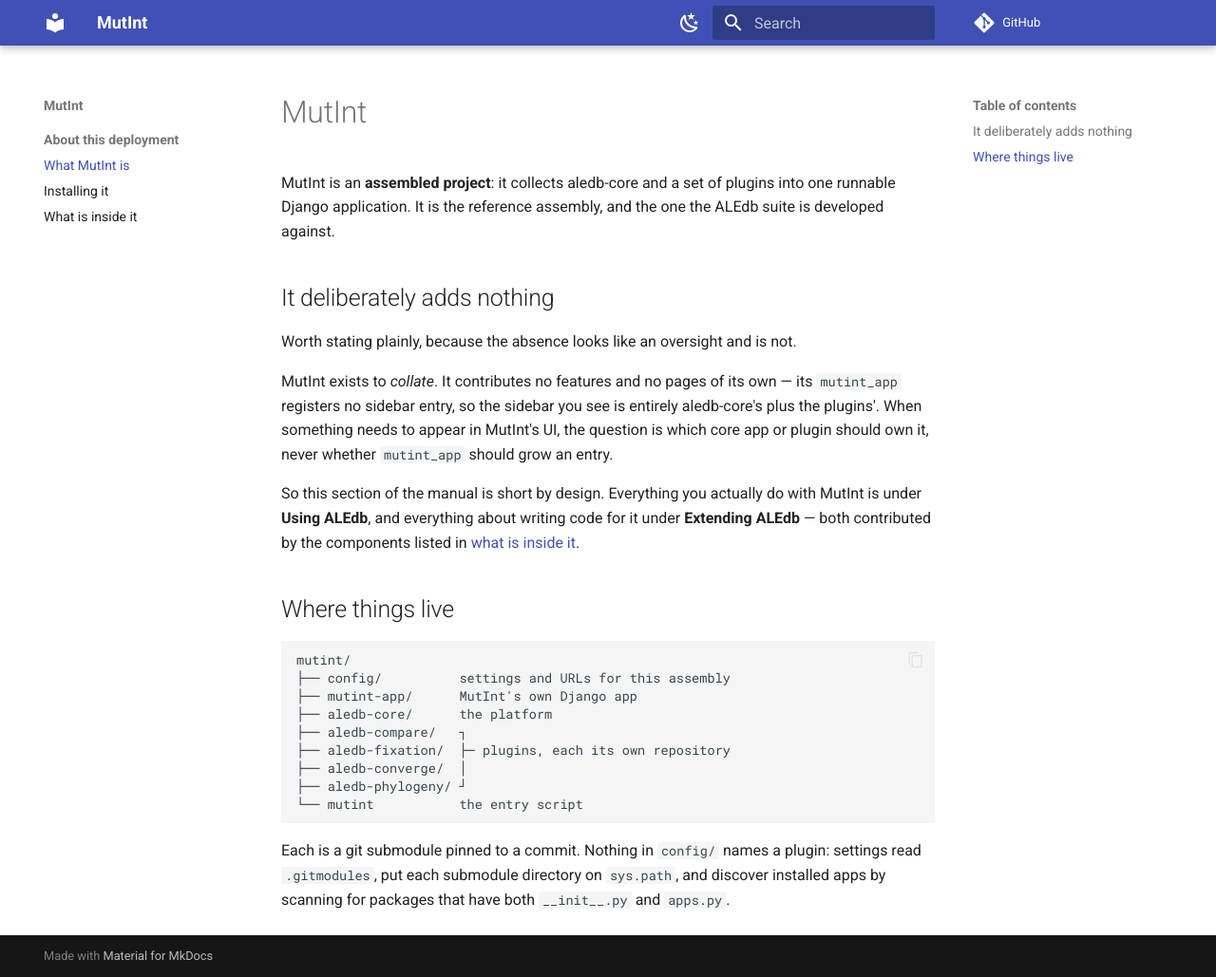
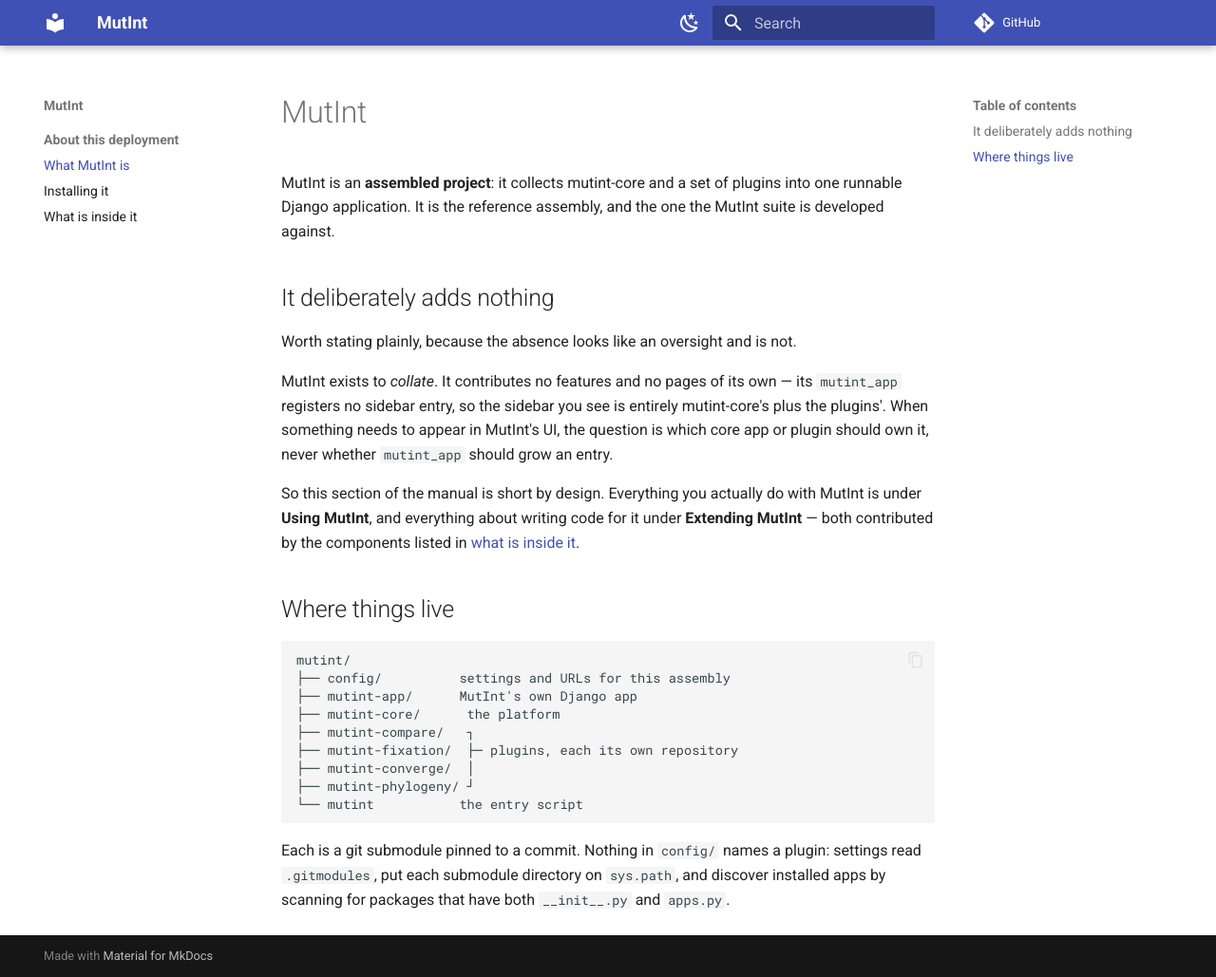
Before and after one commit to mutint/mutint, an MkDocs documentation site: the page built from docs/index.md, in a window 1280 px wide and 1029 px high. Shown: the whole window at 95% size. Built offline with MkDocs 1.6.1 and Material for MkDocs 9.7.7, drawn with Linux system fonts in a browser that asks for light colours; comment, search, counter and statistics services are not loaded.

Commit message:
chore: rename submodules to mutint-* and bump to the renamed components
Every submodule path, section and url follows the component rename; order,
branch pins and the header comments are unchanged. Entry script, settings,
docs and MUTINT_BRANDING renamed with it. The suite root is mutint-code now.

Co-Authored-By: Claude Fable 5.1 <noreply@anthropic.com>
Claude-Session: https://claude.ai/code/session_019F9gjHWfJTb6X6zFDZt4AD

````diff
--- a/docs/index.md
+++ b/docs/index.md
@@ -1,7 +1,7 @@
 # MutInt
 
-MutInt is an **assembled project**: it collects aledb-core and a set of plugins into one
-runnable Django application. It is the reference assembly, and the one the ALEdb suite is
+MutInt is an **assembled project**: it collects mutint-core and a set of plugins into one
+runnable Django application. It is the reference assembly, and the one the MutInt suite is
 developed against.
 
 ## It deliberately adds nothing
@@ -9,12 +9,12 @@ developed against.
 Worth stating plainly, because the absence looks like an oversight and is not.
 
 MutInt exists to *collate*. It contributes no features and no pages of its own — its
-`mutint_app` registers no sidebar entry, so the sidebar you see is entirely aledb-core's plus
+`mutint_app` registers no sidebar entry, so the sidebar you see is entirely mutint-core's plus
 the plugins'. When something needs to appear in MutInt's UI, the question is which core app or
 plugin should own it, never whether `mutint_app` should grow an entry.
 
 So this section of the manual is short by design. Everything you actually do with MutInt is
-under **Using ALEdb**, and everything about writing code for it under **Extending ALEdb** —
+under **Using MutInt**, and everything about writing code for it under **Extending MutInt** —
 both contributed by the components listed in [what is inside it](components.md).
 
 ## Where things live
@@ -23,11 +23,11 @@ both contributed by the components listed in [what is inside it](components.md).
 mutint/
 ├── config/          settings and URLs for this assembly
 ├── mutint-app/      MutInt's own Django app
-├── aledb-core/      the platform
-├── aledb-compare/   ┐
-├── aledb-fixation/  ├─ plugins, each its own repository
-├── aledb-converge/  │
-├── aledb-phylogeny/ ┘
+├── mutint-core/      the platform
+├── mutint-compare/   ┐
+├── mutint-fixation/  ├─ plugins, each its own repository
+├── mutint-converge/  │
+├── mutint-phylogeny/ ┘
 └── mutint           the entry script
 ```
 
--- a/mkdocs.yml
+++ b/mkdocs.yml
@@ -1,12 +1,12 @@
 # MutInt's manual. `./mutint docs` builds it, merging in every installed component's pages --
-# see aledb_common/docs_manual.py for how that works.
+# see mutint_common/docs_manual.py for how that works.
 #
-# The nav below is only MutInt's own contribution. `Using ALEdb` and `Extending ALEdb` come
-# from aledb-core and the plugins; this project files its pages under `About this deployment`,
+# The nav below is only MutInt's own contribution. `Using MutInt` and `Extending MutInt` come
+# from mutint-core and the plugins; this project files its pages under `About this deployment`,
 # which is where a component's own story goes.
 
 site_name: MutInt
-site_description: The MutInt deployment of ALEdb
+site_description: The reference MutInt assembly
 repo_url: https://github.com/barricklab/mutint
 edit_uri: ""
 
--- a/requirements.txt
+++ b/requirements.txt
@@ -1,5 +1,5 @@
 # Install dependencies from all submodules first:
-#   pip install -r aledb-core/requirements.txt
+#   pip install -r mutint-core/requirements.txt
 #   pip install -r mutint-app/requirements.txt
 #
 # mutint-specific additions (if any):
````
Also changed, not shown: README.md (+4 -4 lines), docs/components.md (+9 -9 lines), docs/installing.md (+6 -6 lines), .gitmodules, 7 other files.
